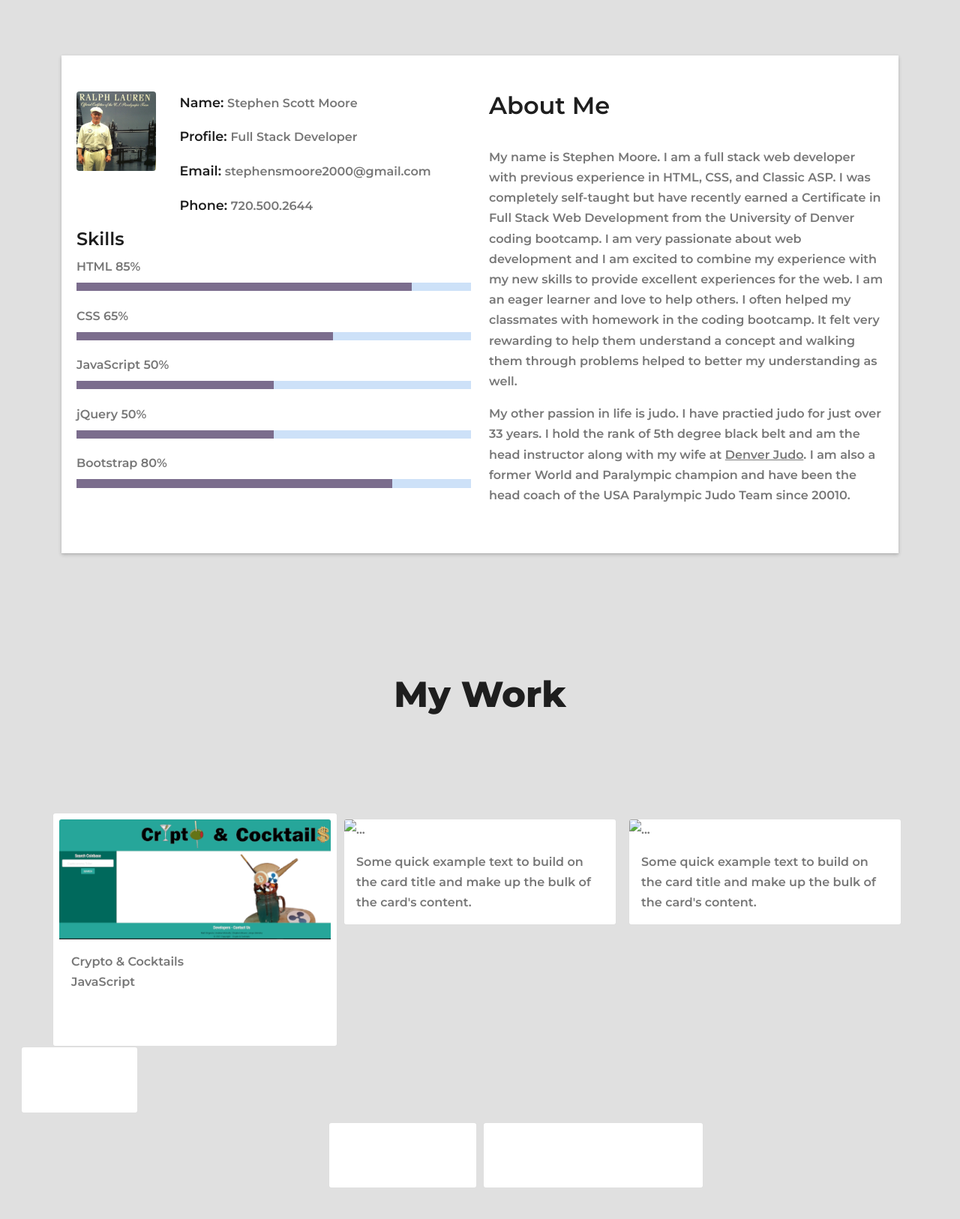
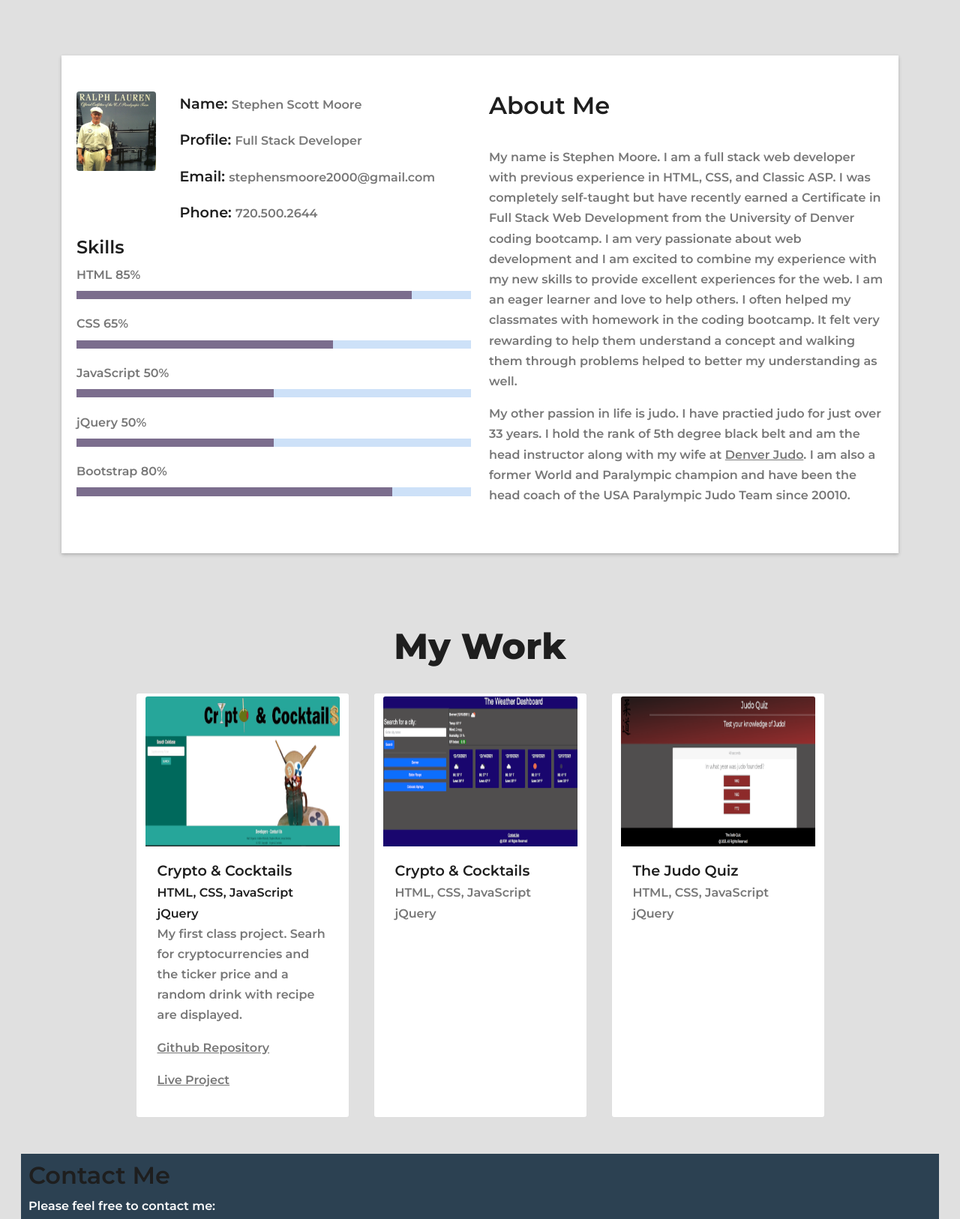
Before and after one commit to judo2000/portfolio, a plain HTML site: page index.html in a window 1280 px wide. Shown: the part 580-2206 px from the top of the page at 75% size. Drawn offline with nearby package versions, Linux system fonts and the light colour scheme.

Commit message:
Styling changes

```diff
--- a/assets/css/style.css
+++ b/assets/css/style.css
@@ -56,9 +56,12 @@ hr {
 
 .active {
     text-decoration: underline;
-    text-decoration-color: #7B6D8D;
+    color: #7B6D8D;
 }
 
+.nav_style .active a {
+    color: #A5C4D4;
+}
 .header {
     /* I learned to do the backgrand gradient over the image from
     Advanced CSS and Sass: Flexbox, Grid, Annimation and More! - by Jonas Schmedtmann at https://www.udemy.com/ */
@@ -91,15 +94,15 @@ hr {
 
 }
 
-.display-1 {
-    font-size: 4.5rem;
+.display_1 {
+    font-size: 3.5rem;
     font-weight: 300;
     line-height: 1.1;
     color: #fff;
 }
 
-.display-2 {
-    font-size: 3.5rem;
+.display_2 {
+    font-size: 2.5rem;
     font-weight: 300;
     line-height: 1.1;
     color: #fff;
@@ -113,16 +116,15 @@ section {
     padding-top: 20px;
 }
 
-.box-shadow-full {
+.box_shadow_full {
     padding: 3rem 1.25rem;
     position: relative;
     background-color: #fff;
-    margin-bottom: 3rem;
     z-index: 2;
     box-shadow: 0 1px 1px 0 rgba(0, 0, 0, 0.06), 0 2px 5px 0 rgba(0, 0, 0, 0.2);
   }
 
-.box-shadow-about {
+.box_shadow_about {
     text-decoration: none;
     box-shadow: 0 0 0 4px #cde1f8;
 }
@@ -135,36 +137,42 @@ p a:hover a:visited {
     color:#1e1e1e
 }
 
-.about-me {
+.about_me {
     padding-top :4rem;
-    margin-bottom: 3rem;
+    margin-bottom: 1rem;
 }
-.about-info .box-shadow-full {
+.about_info .box_shadow_full {
     padding-bottom: 4rem;
   }
-  .about-info .about-img {
+  .about_info .about_img {
     margin-bottom: 2rem;
   }
-  .about-info .about-img img {
+  .about_info .about_img img {
     margin-left: 10px;
   }
   @media (min-width: 767px) {
-    .about-info .box-pl2 {
+    .about_info .box-pl2 {
       margin-top: 3rem;
       padding-left: 0rem;
     }
   }
 
 .title {
-    margin-bottom: 4rem;
+    margin-bottom: 1rem;
     text-decoration: none;
     font-size: 3rem;
     font-weight: bold;
 }
-.title-small {
+.title_small {
     font-weight: 600;
     color: #1e1e1e;
-    font-size: 1.1rem;
+    font-size: 1.2rem;
+}
+
+.title_small_sub {
+    font-weight: 600;
+    color: #1e1e1e;
+    font-size: 1rem;
 }
 
 .progress {
@@ -195,26 +203,30 @@ footer, a:hover {
 }
 
 .my_work {
-    padding-top :4rem;
+    padding-top :5rem;
     margin-bottom: 3rem;
 }
 
-.work-box {
-    margin-bottom: 3rem;
+.work_box {
     -webkit-backface-visibility: hidden;
     backface-visibility: hidden;
     background-color: #fff;
   }
-  .work-box:hover img {
+  .work_box:hover img {
     transform: scale(1.3);
   }
 
-  .work-img {
+  .work_img_box {
     display: block;
     overflow: hidden;
   }
-  .work-img img {
+
+  .work_img_box img {
     transition: all 1s;
+  }
+
+  .work_img {
+      height: 200px;
   }
 
 
--- a/assets/js/script.js
+++ b/assets/js/script.js
@@ -12,7 +12,9 @@ $(function() {
     $("ul.navbar-nav li").click(function() {
         var anchor = $(this).find('a').attr('href')
         console.log(anchor);
-            $(scrollTo(anchor, 800));
+        //$(scrollTo(anchor, 2000));
+        $('html, body').animate({
+            scrollTop: $(anchor).offset().top}, 200);
         // remove classes from all
         $("ul.navbar-nav li").removeClass("active");
         // add class to the one we clicked
--- a/index.html
+++ b/index.html
@@ -23,7 +23,7 @@
           <div class="collapse navbar-collapse" id="navbarSupportedContent">
             <ul class="navbar-nav me-auto mb-2 mb-lg-0 pt-2">
                 <li class="nav-item">
-                    <a class="nav-link" href="index.html">Home</a>
+                    <a class="nav-link" href="#home">Home</a>
                 </li>
                 <li class="nav-item">
                     <a class="nav-link" href="#about">About Me</a>
@@ -44,9 +44,9 @@
                 <img src="assets/img/stephen_moore_london_2012.jpg" alt="Picture of Stephen Moore">
             </div>
             <div class="col-lg-7 header_main text-center align-items-center">
-                <h1 class="display-1">Stephen "Scott" Moore</h1>
+                <h1 class="display_1">Stephen "Scott" Moore</h1>
                 <hr>
-                <h2 class="display-2">Full Stack Developer</h2>
+                <h2 class="display_2">Full Stack Developer</h2>
             </div>
         </div>
     </header>
@@ -54,36 +54,35 @@
     <div class="container-fluid">
         <!-- Main Content-->
         <main>
-            <!-- Abot Section -->
-            <section id="about" class="about-me">
+            <!-- Begining of Abot Section -->
+            <section id="about" class="about_me">
                 <div class="container">
-
                     <div class="row">
                         <div class="col-12">
-                            <div class="box-shadow-full">
+                            <div class="box_shadow_full">
                                 <div class="row">
                                     <div class="col-md-6">
                                         <div class="row">
                                             <div class="col-sm-4 col-md-3">
-                                                <div class="about-img">
-                                                    <img src="assets/img/stephen_moore_London_2012_small.png" class="img-fluid rounded shadow-about" />
+                                                <div class="about_img">
+                                                    <img src="assets/img/stephen_moore_London_2012_small.png" class="img-fluid rounded shadow_about" />
                                                 </div>
                                             </div>
-                                            <div class="col-sm-8 col-md-9 about-info">
+                                            <div class="col-sm-8 col-md-9 about_info">
                                                 <p>
-                                                    <span class="title-small">Name: </span>
+                                                    <span class="title_small">Name: </span>
                                                     <span>Stephen Scott Moore</span>
                                                 </p>
                                                 <p>
-                                                    <span class="title-small">Profile: </span>
+                                                    <span class="title_small">Profile: </span>
                                                     <span>Full Stack Developer</span>
                                                 </p>
                                                 <p>
-                                                    <span class="title-small">Email: </span>
+                                                    <span class="title_small">Email: </span>
                                                     <span>stephensmoore2000@gmail.com</span>
                                                 </p>
                                                 <p>
-                                                    <span class="title-small">Phone: </span>
+                                                    <span class="title_small">Phone: </span>
                                                     <span>720.500.2644</span>
                                                 </p>
                                             </div>
@@ -149,14 +148,14 @@
                                         </p>
                                     </div>
                                 </div>
-
                             </div>
                         </div>
                     </div>
                 </div>
             </section>
+            <!-- End of About Section -->
 
-            <!-- My Work-->
+            <!-- Begining of Work Section -->
             <section id="work" class="my_work">
                 <div class="container">
                     <div class="row">
@@ -167,30 +166,39 @@
                     <div class="row">
                         <div class="col-12">
                             <div class="row justify-content-center">
-                                <div class="card col-4 p-md-2 py-4">
-                                    <div class=" work-box">
-                                        <div class="work-img">
-                                            <img src="./assets/img/crypto_cocktails.png" class="card-img-top" alt="...">
+                                <div class="card col-3 mx-md-3 py-1">
+                                    <div class="work_box">
+                                        <div class="work_img_box">
+                                            <img src="./assets/img/crypto_cocktails.png" class="card-img-top img-fluid work_img" alt="Crypto & Cocktails App">
                                         </div>
                                         <div class="card-body">
-                                            <span class="work_big_text_head">Crypto & Cocktails</span><br />
-                                            <span class="work_big_text_sub">JavaScript</span>
+                                            <span class="title_small">Crypto & Cocktails</span><br />
+                                            <span class="title_small_sub">HTML, CSS, JavaScript jQuery</span>
+                                            <p>My first class project. Searh for cryptocurrencies and the ticker price and a random drink with recipe are displayed.</p>
+                                            <p><a href="https://github.com/PrismaticDevelopmentStudios/crypto-cocktails" target=_blank">Github Repository</a></p>
+                                            <P><a href="https://prismaticdevelopmentstudios.github.io/crypto-cocktails/" target="_blank">Live Project</a></P>
                                         </div>
                                     </div>
                                 </div>
-                                <div class="col-4 p-md-2 py-1">
-                                    <div class="card">
-                                        <img src="..." class="card-img-top" alt="...">
+                                <div class="card col-3 mx-md-3 py-1">
+                                    <div class="work_box">
+                                        <div class="work_img_box">
+                                            <img src="./assets/img/weather_dashboard.png" class="card-img-top img-fluid work_img" alt="Weather Dashboard App">
+                                        </div>
                                         <div class="card-body">
-                                            <p class="card-text">Some quick example text to build on the card title and make up the bulk of the card's content.</p>
+                                            <span class="title_small">Crypto & Cocktails</span><br />
+                                            <span class="work_big_text_sub">HTML, CSS, JavaScript jQuery</span>
                                         </div>
                                     </div>
                                 </div>
-                                <div class="col-4 p-md-2 py-1">
-                                    <div class="card">
-                                        <img src="..." class="card-img-top" alt="...">
+                                <div class="card col-3 mx-md-3 py-1">
+                                    <div class="work_box">
+                                        <div class="work_img_box">
+                                            <img src="./assets/img/the_judo_quiz.png" class="card-img-top img-fluid work_img" alt="The Judo Quiz app">
+                                        </div>
                                         <div class="card-body">
-                                            <p class="card-text">Some quick example text to build on the card title and make up the bulk of the card's content.</p>
+                                            <span class="title_small">The Judo Quiz</span><br />
+                                            <span class="work_big_text_sub">HTML, CSS, JavaScript jQuery</span>
                                         </div>
                                     </div>
                                 </div>
@@ -198,53 +206,8 @@
                         </div>
                     </div>
                 </div>
-
-
-
-
-
-                    <div class="row pb-2 justify-content-center">
-                        <div class="col-12 work_big_img" role="img" aria-label="Backgrouind image of a screenshot of the website, All About Judo">
-                            <a href="https://allaboutjudo.com/" target="_blank">
-                                <div class="work_big_text d-flex align-items-end">
-                                    <div class="card">
-                                        <div class="card-body">
-                                            <span class="work_big_text_head">All About Judo</span><br />
-                                            <span class="work_big_text_sub">Ruby on Rails</span>
-                                        </div>
-                                    </div>
-                                </div>
-                            </a>
-                        </div>
-                    </div>
-                    <div class="row work_small">
-                        <div class="col-sm-12 col-md-6 d-flex justify-content-md-end justify-content-sm-center p-md-1 py-1" role="img" aria-label="Backgrouind image of a keyboard with red lights and lettering">
-                            <a href="mern_stack_project.html" target="_blank">
-                                <div class="work_small_text d-flex align-items-end">
-                                    <div class="card">
-                                        <div class="card-body">
-                                            <span class="work_small_text_head">MERN Stack Project</span><br />
-                                            <span class="work_small_text_sub">MERN Stack</span>
-                                        </div>
-                                    </div>
-                                </div>
-                            </a>
-                        </div>
-                        <div class="col-sm-12 col-md-6 d-flex justify-content-md-start justify-content-sm-center p-md-1 py-1" role="img" aria-label="Backgrouind image of a a screenshot from the website (in production), Denver Judo">
-                            <a href="https://tranquil-taiga-83050.herokuapp.com/" target="_blank">
-                                <div class="work_small_text d-flex align-items-end">
-                                    <div class="card">
-                                        <div class="card-body">
-                                            <span class="work_small_text_head">Denver Judo</span><br />
-                                            <span class="work_small_text_sub">Ruby on Rails (In Development)</span>
-                                        </div>
-                                    </div>
-                                </div>
-                            </a>
-                        </div>
-                    </div>
-                </div>
             </section>
+            <!-- Ene of Work Section -->
 
             <section id="contact" class="contact_me">
                 <div class="row">
```
Also changed, not shown: assets/img/the_judo_quiz.png (added), assets/img/weather_dashboard.png (added). Lines whose indentation alone changed are shown as unchanged.
